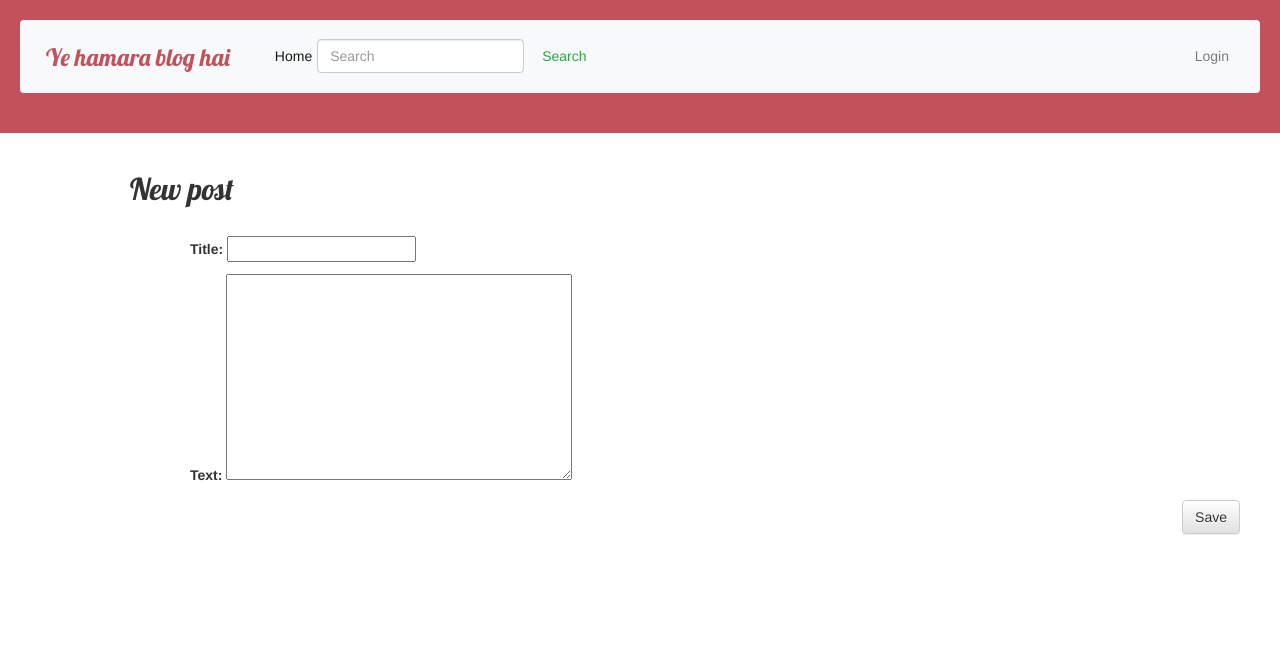
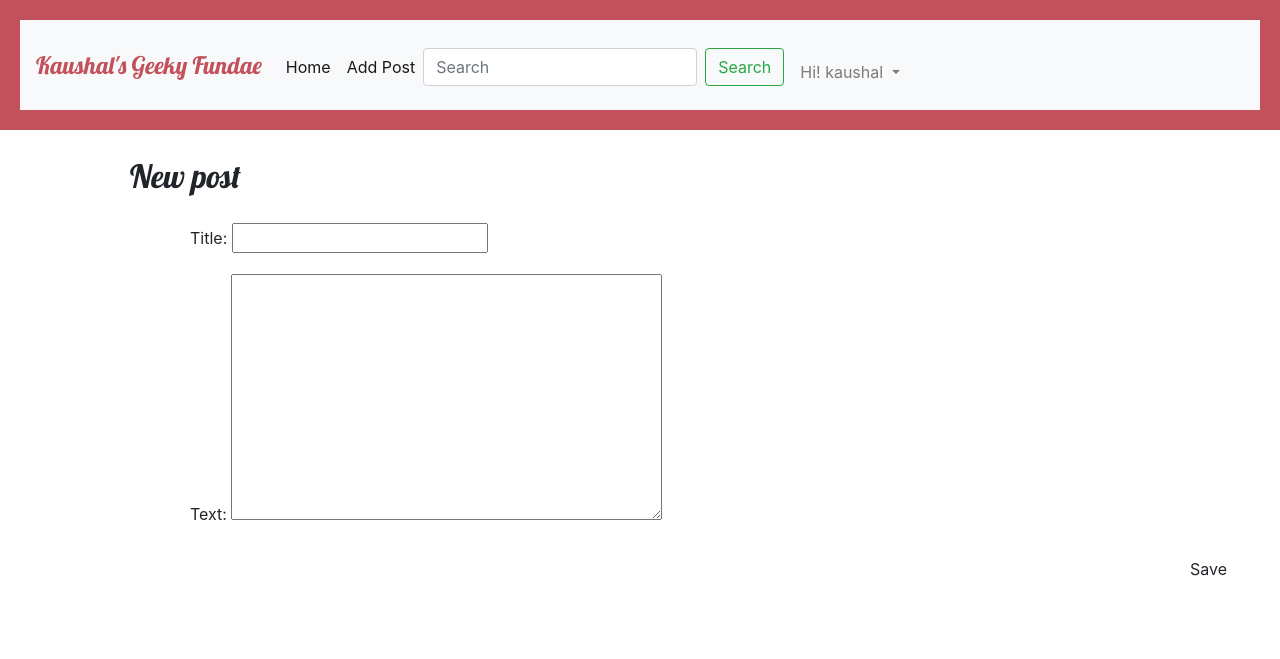
Before and after one commit to koder-0/my_first_blog, a Django app: page /posts/new/ in a window 1280 px wide. Shown: the top 659 px of the page. Run offline with Django 3.2, Linux system fonts and the light colour scheme; a user stored in the database is signed in; some libraries are stand-ins or nearby versions.

Commit message:
created login and logout view with user authentication

```diff
--- a/blog/forms.py
+++ b/blog/forms.py
@@ -1,7 +1,13 @@
 from django import forms
 from .models import Post
+
 
 class PostForm(forms.ModelForm):
     class Meta:
         model = Post
         fields = ('title', 'text')
+
+
+class UserLoginForm(forms.Form):
+    username = forms.CharField(label="")
+    password = forms.CharField(label="", widget=forms.PasswordInput)
--- a/blog/templates/blog/base.html
+++ b/blog/templates/blog/base.html
@@ -3,22 +3,6 @@
 
 <head>
     <title>Kaushal's Blog</title>
-    <link rel="stylesheet" href="https://stackpath.bootstrapcdn.com/bootstrap/4.4.1/css/bootstrap.min.css"
-        integrity="sha384-Vkoo8x4CGsO3+Hhxv8T/Q5PaXtkKtu6ug5TOeNV6gBiFeWPGFN9MuhOf23Q9Ifjh" crossorigin="anonymous">
-    <script src="https://stackpath.bootstrapcdn.com/bootstrap/4.4.1/js/bootstrap.min.js"
-        integrity="sha384-wfSDF2E50Y2D1uUdj0O3uMBJnjuUD4Ih7YwaYd1iqfktj0Uod8GCExl3Og8ifwB6"
-        crossorigin="anonymous"></script>
-    <link rel="stylesheet" href="//maxcdn.bootstrapcdn.com/bootstrap/3.2.0/css/bootstrap.min.css">
-    <link rel="stylesheet" href="//maxcdn.bootstrapcdn.com/bootstrap/3.2.0/css/bootstrap-theme.min.css">
-    <script src="https://code.jquery.com/jquery-3.4.1.slim.min.js"
-        integrity="sha384-J6qa4849blE2+poT4WnyKhv5vZF5SrPo0iEjwBvKU7imGFAV0wwj1yYfoRSJoZ+n"
-        crossorigin="anonymous"></script>
-    <script src="https://cdn.jsdelivr.net/npm/popper.js@1.16.0/dist/umd/popper.min.js"
-        integrity="sha384-Q6E9RHvbIyZFJoft+2mJbHaEWldlvI9IOYy5n3zV9zzTtmI3UksdQRVvoxMfooAo"
-        crossorigin="anonymous"></script>
-    <link href="//fonts.googleapis.com/css?family=Lobster&subset=latin,latin-ext" rel="stylesheet" type="text/css">
-    <link rel="stylesheet" href="{% static 'css/blog.css' %}">
-
 </head>
 
 <body>
@@ -28,79 +12,21 @@
     <script src="https://cdn.jsdelivr.net/npm/popper.js@1.16.0/dist/umd/popper.min.js"
         integrity="sha384-Q6E9RHvbIyZFJoft+2mJbHaEWldlvI9IOYy5n3zV9zzTtmI3UksdQRVvoxMfooAo"
         crossorigin="anonymous"></script>
+    <link rel="stylesheet" href="https://stackpath.bootstrapcdn.com/bootstrap/4.4.1/css/bootstrap.min.css"
+        integrity="sha384-Vkoo8x4CGsO3+Hhxv8T/Q5PaXtkKtu6ug5TOeNV6gBiFeWPGFN9MuhOf23Q9Ifjh" crossorigin="anonymous">
     <script src="https://stackpath.bootstrapcdn.com/bootstrap/4.4.1/js/bootstrap.min.js"
         integrity="sha384-wfSDF2E50Y2D1uUdj0O3uMBJnjuUD4Ih7YwaYd1iqfktj0Uod8GCExl3Og8ifwB6"
         crossorigin="anonymous"></script>
+    <!-- <link rel="stylesheet" href="//maxcdn.bootstrapcdn.com/bootstrap/3.2.0/css/bootstrap.min.css"> -->
+    <!-- <link rel="stylesheet" href="//maxcdn.bootstrapcdn.com/bootstrap/3.2.0/css/bootstrap-theme.min.css"> -->
+    <link href="//fonts.googleapis.com/css?family=Lobster&subset=latin,latin-ext" rel="stylesheet" type="text/css">
+    <link rel="stylesheet" href="{% static 'css/blog.css' %}">
     <div class="page_header">
-        <!-- {% if user.is_authenticated %}
-        <a href="{% url 'post_new' %}" class="top_menu"><span class="glyphicon glyphicon-plus"></span></a>
-        {% endif %}
-        <br>
-        <br> -->
-        <!-- <h1><a href="/">Ye hamara blog hai</a></h1> -->
-        <nav class="navbar navbar-expand-lg navbar-light bg-light">
-            <a class="navbar-brand" href="#"
-                style="color: #C2515C; font-family: 'Lobster', cursive; font-size: x-large;">Ye hamara blog
-                hai</a>
-            <button class="navbar-toggler" type="button" data-toggle="collapse" data-target="#navbarSupportedContent"
-                aria-controls="navbarSupportedContent" aria-expanded="false" aria-label="Toggle navigation">
-                <span class="navbar-toggler-icon"></span>
-            </button>
-
-            <div class="collapse navbar-collapse" id="navbarSupportedContent">
-                <ul class="navbar-nav mr-auto" style="justify-content: center;">
-                    <li class="nav-item active" style="padding-top: 10pt;">
-                        <a class="nav-link" style="padding-top: 5pt;" href="#">
-                            Home
-                            <span class="sr-only">
-                                (current)
-                            </span>
-                        </a>
-                    </li>
-                    <!-- <li class="nav-item" style="padding-top: 10pt;">
-                        <a class="nav-link" style="padding-top: 5pt;" href="#">
-                            Link
-                        </a>
-                    </li> -->
-                    <!-- <li class="nav-item dropdown">
-                            <a class="nav-link dropdown-toggle" href="#" id="navbarDropdown" role="button"
-                                data-toggle="dropdown" aria-haspopup="true" aria-expanded="false">
-                                Dropdown
-                            </a>
-                            <div class="dropdown-menu" aria-labelledby="navbarDropdown">
-                                <a class="dropdown-item" href="#">Action</a>
-                                <a class="dropdown-item" href="#">Another action</a>
-                                <div class="dropdown-divider"></div>
-                                <a class="dropdown-item" href="#">Something else here</a>
-                            </div>
-                        </li>
-                        <li class="nav-item">
-                            <a class="nav-link disabled" href="#" tabindex="-1" aria-disabled="true">Disabled</a>
-                        </li> -->
-                </ul>
-                <div class="d-flex flex-row align-end justify-content-end">
-                    <form class="form-inline" style="padding-top: 10pt;">
-                        <input class="form-control mr-sm-2" type="search" placeholder="Search" aria-label="Search">
-                        <button class="btn btn-outline-success my-2 my-sm-0" type="submit">Search</button>
-                    </form>
-                    <ul class="navbar-nav ml-auto" style="justify-content: center;">
-                        <li class="nav-item" style="padding-top: 10pt;">
-                            <a class="nav-link" style="padding-top: 5pt;" href="#">
-                                Login
-                            </a>
-                        </li>
-                    </ul>
-                </div>
-            </div>
-        </nav>
+        {% include 'blog/navbar.html' %}
     </div>
-    <div class="content-container">
-        <!-- <div class="row"> -->
-        <!-- <div class="col-md-6"> -->
+    <div class="content-container" style="margin-top: 5pt;">
         {% block content %}
         {% endblock %}
-        <!-- </div> -->
-        <!-- </div> -->
     </div>
 </body>
 
--- /dev/null
+++ b/blog/templates/blog/navbar.html
@@ -0,0 +1,60 @@
+<nav class="navbar navbar-expand-lg navbar-light bg-light">
+    <a class="navbar-brand" style="color: #C2515C; font-family: 'Lobster', cursive; font-size: x-large;">
+        Kaushal's Geeky Fundae
+    </a>
+    <button class="navbar-toggler" type="button" data-toggle="collapse" data-target="#navbarSupportedContent"
+        aria-controls="navbarSupportedContent" aria-expanded="false" aria-label="Toggle navigation">
+        <span class="navbar-toggler-icon"></span>
+    </button>
+
+    <div class="collapse navbar-collapse" id="navbarSupportedContent">
+        <ul class="navbar-nav mr-sm-2" style="justify-content: center;">
+            <li class="nav-item active" style="padding-top: 10pt;">
+                <a class="nav-link" style="padding-top: 10pt;" href="{% url 'post_list' %}">
+                    Home
+                    <span class="sr-only">
+                        (current)
+                    </span>
+                </a>
+            </li>
+            <li class="nav-item active" style="padding-top: 10pt;">
+                {% if user.is_authenticated %}
+                <a href="{% url 'post_new' %}" style="padding-top: 10pt;" class="nav-link">
+                    Add Post
+                    <span class="sr-only">
+                    </span>
+                </a>
+                {% endif %}
+            </li>
+            <li class="nav-item active" style="padding-top: 10pt;">
+                <form class="form-inline" style="padding-top: 5pt;">
+                    <input class="form-control mr-sm-2" type="search" placeholder="Search" aria-label="Search">
+                    <button class="btn btn-outline-success my-2 my-sm-0" type="submit">Search</button>
+                </form>
+            </li>
+        </ul>
+        <ul class="navbar-nav">
+            {% if user.is_authenticated %}
+            <li class="nav-item dropdown" style="padding-top: 10pt;">
+                <a class="nav-link dropdown-toggle" id="navbarDropdown" role="button" data-toggle="dropdown"
+                    aria-haspopup="true" aria-expanded="true">
+                    <span>
+                        Hi! {{user}}
+                    </span>
+                </a>
+                <div class="dropdown-menu" aria-labelledby="navbarDropdown">
+                    <a class="dropdown-item" href="{% url 'user_logout' %}">
+                        Logout
+                    </a>
+                </div>
+            </li>
+            {% else %}
+            <li class="nav-item" style="padding-top: 10pt;">
+                <a href="{% url 'user_login' %}" class="nav-link" style="padding-top: 10pt;">
+                    Login
+                </a>
+            </li>
+            {% endif %}
+        </ul>
+    </div>
+</nav>
--- a/blog/urls.py
+++ b/blog/urls.py
@@ -6,4 +6,6 @@ urlpatterns = [
     path('posts/<int:pk>/', views.post_detail, name='post_detail'),
     path('posts/new/', views.post_new, name='post_new'),
     path('posts/<int:pk>/edit', views.post_edit, name='post_edit'),
-    ]
+    path('user_login', views.user_login_view, name='user_login'),
+    path('user_logout', views.user_logout, name='user_logout'),
+]
--- a/blog/views.py
+++ b/blog/views.py
@@ -1,7 +1,9 @@
 from django.shortcuts import render, get_object_or_404, redirect
 from django.utils import timezone
+from django.contrib.auth import authenticate, login, logout
+from django.urls import reverse
 from .models import Post
-from .forms import PostForm
+from .forms import PostForm, UserLoginForm
 from django.http import HttpResponse
 
 # Create your views here.
@@ -45,3 +47,31 @@ def post_edit(request, pk):
     else:
         form = PostForm(instance=post)
     return render(request, 'blog/post_edit.html', {'form': form})
+
+
+def user_login_view(request):
+    if request.method == "POST":
+        form = UserLoginForm(request.POST)
+        if form.is_valid():
+            username = request.POST['username']
+            password = request.POST['password']
+            user = authenticate(username=username, password=password)
+            if user:
+                if user.is_active:
+                    login(request, user)
+                    return redirect(reverse('post_list'))
+                else:
+                    return HttpResponse("User is not active")
+            else:
+                return HttpResponse("User is None")
+    else:
+        form = UserLoginForm()
+        context = {
+            'form': form,
+        }
+        return render(request, 'blog/login.html', context)
+
+
+def user_logout(request):
+    logout(request)
+    return redirect('post_list')
```
Also changed, not shown: blog/templates/blog/login.html (added, +9 -0 lines).
